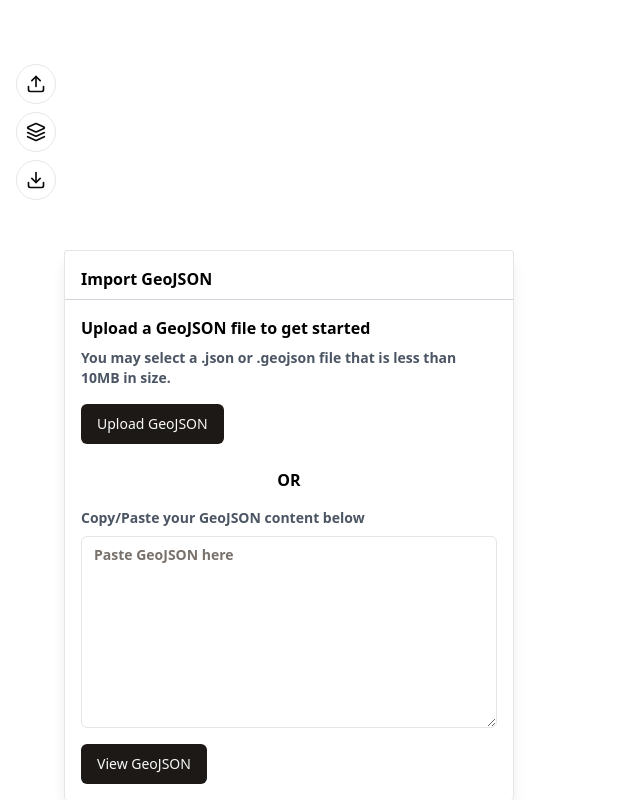
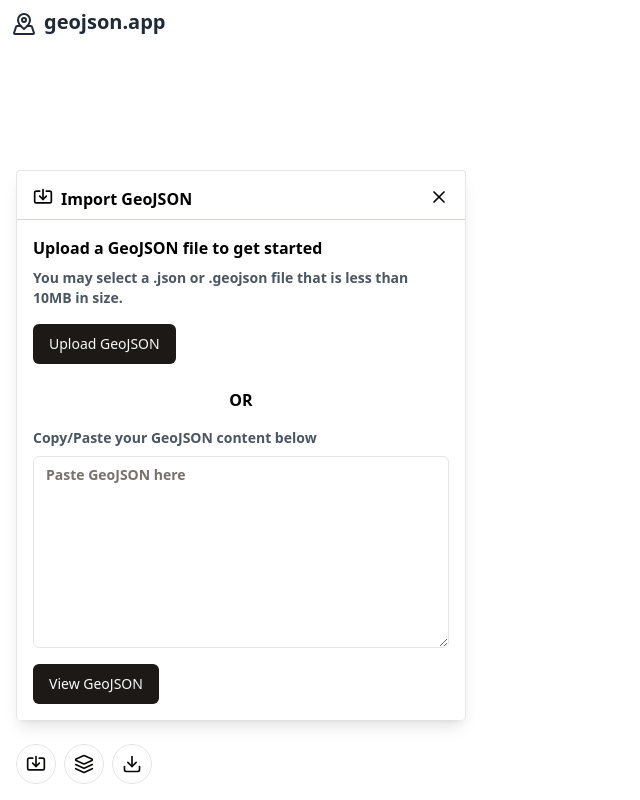
Before and after one commit to bishalspkt/geojson-app, a React (Vite) app: page / in a window 1280 px wide. Shown: the whole page, without its empty margins (0-640 px from the left). Built offline with nearby package versions, Linux system fonts and the light colour scheme; no server answers.

Commit message:
feat: update map label

```diff
--- a/index.html
+++ b/index.html
@@ -7,7 +7,7 @@
     <meta property="twitter:card" content="summary_large_image">
     <link rel="icon" type="image/ico" href="/favicon.ico" />
     <meta name="viewport" content="width=device-width, initial-scale=1.0" />
-    <title>GeoJSON.app - Toolkit for GeoJSON data</title>
+    <title>geojson.app - Toolkit for GeoJSON data</title>
   </head>
   <body>
     <div id="root"></div>
--- a/src/components/map-controls/map-controls.tsx
+++ b/src/components/map-controls/map-controls.tsx
@@ -2,36 +2,28 @@ import { useState } from "react";
 import UploadGeoJSONButton from "./upload-geojson.js";
 import PasteGeoJSONForm from "./paste-geojson.js";
 import { Button } from "../ui/button.js";
-import { Download, Layers, Upload } from "lucide-react";
+import { Download, Import, Layers, X } from "lucide-react";
 
 interface UploadGeoJSONButtonProps {
     setGeoJSON: React.Dispatch<React.SetStateAction<Record<string, unknown> | undefined>> // Update the type of geoJSON
 }
 
 type PanelType = "upload" | "layers";
-type PanelStatus = "minimized" | "maximized" | "hidden";
-type PanelAction = "toggle-hidden" | "toggle-maximized";
+type PanelStatus = "maximized" | "hidden";
 
 export default function MapControls({ setGeoJSON }: UploadGeoJSONButtonProps) {
     const [uploadPanelStatus, setUploadPanelStatus] = useState<PanelStatus>("maximized");
     const [layersPanelStatus, setLayersPanelStatus] = useState<PanelStatus>("hidden");
 
-
-    const togglePanel = (panel: PanelType, action: PanelAction) => {
+    const togglePanel = (panel: PanelType) => {
         switch (panel) {
             case "upload":
                 setLayersPanelStatus("hidden")
-
-                action === "toggle-hidden"
-                    ? setUploadPanelStatus(uploadPanelStatus === "hidden" ? "maximized" : "hidden")
-                    : setUploadPanelStatus(uploadPanelStatus === "minimized" ? "maximized" : "minimized");
+                uploadPanelStatus === "hidden" ? setUploadPanelStatus("maximized") : setUploadPanelStatus("hidden")
                 break;
             case "layers":
                 setUploadPanelStatus("hidden")
-
-                action === "toggle-hidden"
-                    ? setLayersPanelStatus(layersPanelStatus === "hidden" ? "maximized" : "hidden")
-                    : setLayersPanelStatus(layersPanelStatus === "minimized" ? "maximized" : "minimized");
+                layersPanelStatus === "hidden" ? setLayersPanelStatus("maximized") : setLayersPanelStatus("hidden")
                 break;
             default:
                 alert("Something unexpected happened. Panel has unknown value")
@@ -40,16 +32,18 @@ export default function MapControls({ setGeoJSON }: UploadGeoJSONButtonProps) {
 
     return (
         <>
-            <div className="fixed top-16 left-4 flex flex-col gap-2">
-                <Button variant="outline" size="icon" className="rounded-3xl" onClick={() => togglePanel("upload", "toggle-hidden")}><Upload className="h-5 w-5" /></Button>
-                <Button variant="outline" size="icon" className="rounded-3xl" onClick={() => togglePanel("layers", "toggle-hidden")}><Layers className="h-5 w-5" /></Button>
+            <div className="fixed bottom-4 left-4 flex flex gap-2">
+                <Button variant="outline" size="icon" className="rounded-3xl" onClick={() => togglePanel("upload")}><Import className="h-5 w-5" /></Button>
+                <Button variant="outline" size="icon" className="rounded-3xl" onClick={() => togglePanel("layers")}><Layers className="h-5 w-5" /></Button>
                 <Button variant="outline" size="icon" className="rounded-3xl"><Download className="h-5 w-5" /></Button>
             </div>
 
             {uploadPanelStatus !== "hidden" &&
-                <div className="fixed left-8 bottom-0 mx-8 rounded sm:w-[450px] w-[300px] text-black font-semibold bg-white shadow-lg border border-b-0">
-                    <div className="flex border-b border-gray-300 px-4 py-2 my-2 gap-2 hover:cursor-pointer" onClick={() => togglePanel("upload", "toggle-maximized")}>
+                <div className="fixed left-4 bottom-20 rounded sm:w-[450px] w-[300px] text-black font-semibold bg-white shadow-lg border border-b-0">
+                    <div className="flex border-b border-gray-300 px-4 py-2 my-2 gap-2 hover:cursor-pointer" onClick={() => togglePanel("upload")}>
+                        <Import className="h-5 w-5" />
                         <p>Import GeoJSON</p>
+                        <X className="h-5 w-5 ml-auto" />
                     </div>
                     {uploadPanelStatus === "maximized" && (
                         <div className="flex flex-col gap-2 px-4 py-2 text-left">
@@ -62,15 +56,19 @@ export default function MapControls({ setGeoJSON }: UploadGeoJSONButtonProps) {
                 </div>
             }
             {layersPanelStatus !== "hidden" &&
-                <div className="fixed left-8 bottom-0 mx-8 rounded sm:w-[450px] w-[300px] text-black font-semibold bg-white shadow-lg border border-b-0">
-                    <div className="flex border-b border-gray-300 px-4 py-2 my-2 gap-2 hover:cursor-pointer">
+                <div className="fixed left-4 bottom-20 rounded sm:w-[450px] w-[300px] text-black font-semibold bg-white shadow-lg border border-b-0">
+                    <div className="flex border-b border-gray-300 px-4 py-2 my-2 gap-2 hover:cursor-pointer" onClick={() => togglePanel("layers")}>
+                        <Layers className="h-5 w-5" />
                         <p>Your Layers</p>
+                        <X className="h-5 w-5 ml-auto" />
                     </div>
                     {layersPanelStatus === "maximized" && (
                         <div className="flex flex-col gap-2 px-4 py-2 text-left">
                             <p>You have not added any layers</p>
                             <p className="text-gray-600 text-sm">To add layers, import your GeoJSON</p>
-                            <Button className="mr-auto" onClick={() => togglePanel("upload", "toggle-hidden")}>Import your GeoJSON</Button>
+                            <div className="py-2 mr-auto">
+                                <Button className="py-2" onClick={() => togglePanel("upload")}>Import your GeoJSON</Button>
+                            </div>
                         </div>
                     )}
                 </div>
--- a/src/components/map/map-label.tsx
+++ b/src/components/map/map-label.tsx
@@ -1,5 +1,10 @@
+import { MapPinned } from "lucide-react";
+
 export default function MapLabel() {
     return (
-            <h2 className="fixed top-2 left-2 text-white text-lg text-gray-800 text-shadow">GeoJSON.app</h2>
+        <div className="fixed top-2 left-2 flex gap-1" style={{ textShadow: '1px 1px 2px white' }}>
+            <MapPinned className="h-8 w-8 p-1 text-gray-800" />
+            <h2 className="text-xl text-gray-800 font-bold">geojson.app</h2>
+        </div>
     )
 }
```
